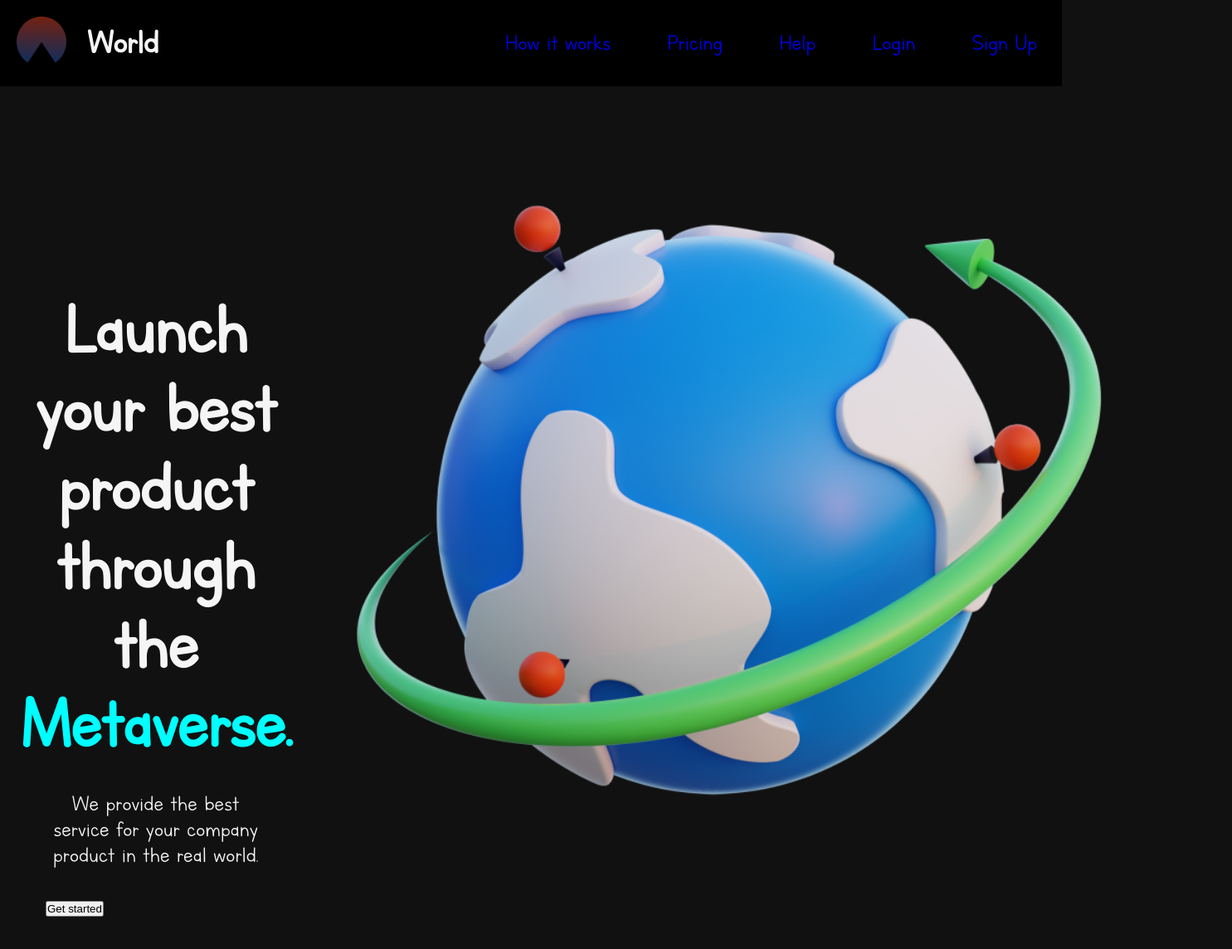
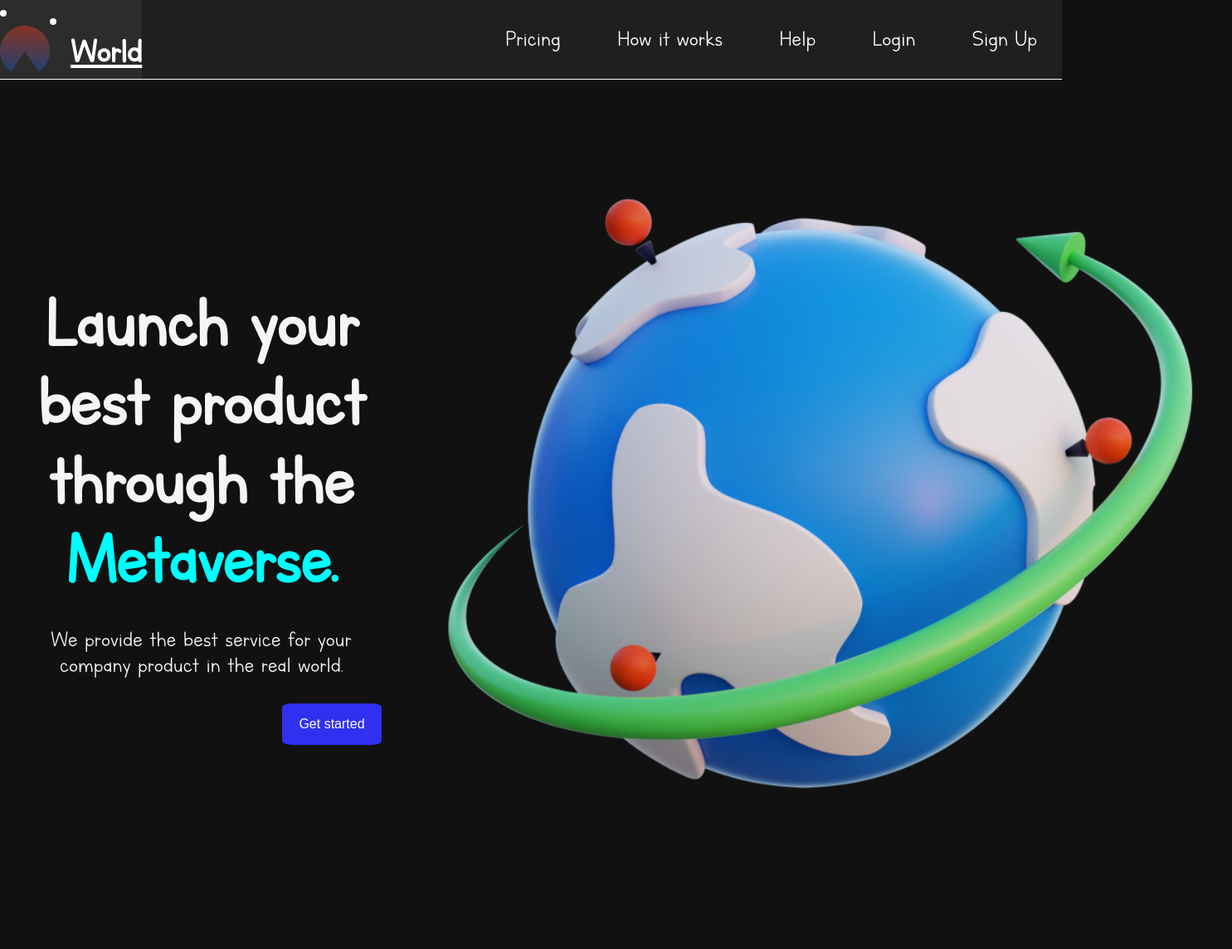
Before and after one commit to SirDarky/World-Website, a plain HTML site: page index.html in a window 1280 px wide. Shown: the whole page at 83% size, 1485 px wide, since content can reach past the window. After the commit the page ends 977 px from the top, so only its background shows below. Drawn offline with Linux system fonts and the light colour scheme.

Commit message:
World-Website//1.1
Ajuste no CSS e parte do HTML

```diff
--- a/assets/css/styles.css
+++ b/assets/css/styles.css
@@ -17,21 +17,23 @@ div {
     display: flex;
     flex-direction: row;
     align-items: center;
-    margin: 20px;
+
 }
 
 header {
-    background-color: black;
+    background-color: #1f1f1f;
     display: flex;
     flex-direction: row;
     justify-content: space-between;
     align-items: center;
+    border-bottom: solid white 1px;
 }
 
 main {
     margin-top: 100px;
     display: flex;
     flex-direction: row;
+
 }
 
 #mundo {
@@ -42,22 +44,42 @@ main {
     margin-left: 25px;
 }
 
+#home {
+    display: flex;
+    flex-direction: row;
+    align-items: center;
+    color: white;
+
+}
+
+#home:hover {
+    background-color: #2c2c2c;
+}
+
 #logo {
     width: 2em;
 }
 
-span {
+#metaverse {
     color: aqua;
 }
 
-form {
+li.home_left{
+    display: inline-block;
     margin: 30px;
-    width: 50px;
+    color: white;
 }
 
-li{
+
+
+.inicial {
     display: inline-block;
-    margin: 30px;
+}
+
+.inicial:hover {
+    color: rgb(212, 210, 210);
+    background-color: #2c2c2c;
+    transition: 0.5s;
 }
 
 h1 {
@@ -74,3 +96,19 @@ aside{
     margin: 25px;
     margin-top: 150px;
 }
+
+button {
+    width: 120px;
+    height: 50px;
+    font-size: 16px;
+    margin-left: 315px;
+    background-color: rgb(48, 48, 240);
+    color: white;
+    border-radius: 10%;
+    border: none;
+}
+
+button:hover {
+    background-color: rgb(113, 91, 255);
+    cursor: pointer;
+}
--- a/index.html
+++ b/index.html
@@ -11,28 +11,28 @@
 </head>
 <body>
     <header>
-    <div>
-        <section><a href="#"><img src="assets/images/logo.png" alt="logo" id="logo"></a></section>
-        <section><h2 id="name">World</h2></section>
-
-     </div>
+    <div class="home_c">
+        <a href="#" id="home">
+            <li><section><img src="assets/images/logo.png" alt="logo" id="logo"></section>
+            </li>
+            <li><section><h2 id="name">World</h2></section></li>
+        </a>
+    </div>
 
         <ul>
-            <a href="#"><li>How it works</li></a>
-            <a href="#"><li>Pricing</li></a>
-            <a href="#"><li>Help</li></a>
-            <a href="#"><li>Login</li></a>
-            <a href="#"><li>Sign Up</li></a>
+            <div class="inicial"><a href="#"> <li class="home_left">Pricing</li></a></div>
+            <div class="inicial"><a href="#"> <li class="home_left">How it works</li></a></div>
+            <div class="inicial"><a href="#"> <li class="home_left">Help</li></a></div>
+            <div class="inicial"><a href="#"> <li class="home_left">Login</li></a></div>
+            <div class="inicial"><a href="#"> <li class="home_left">Sign Up</li></a></div>
         </ul>
     </header>
 
     <main>
         <aside>
-            <h1>Launch your best product <br>through the <span>Metaverse.</span></h1>
+            <h1>Launch your best product <br>through the <span id="metaverse">Metaverse.</span></h1>
             <p>We provide the best service for your company product in the real world.</p>
-            <form>
-                <input type="submit" value="Get started">
-            </form>
+            <a href="#"><button>Get started</button></a>
         </aside>
         <article>
             <img src="assets/images/Subtract.png" alt="Foto do Mundo" id="mundo">
```
